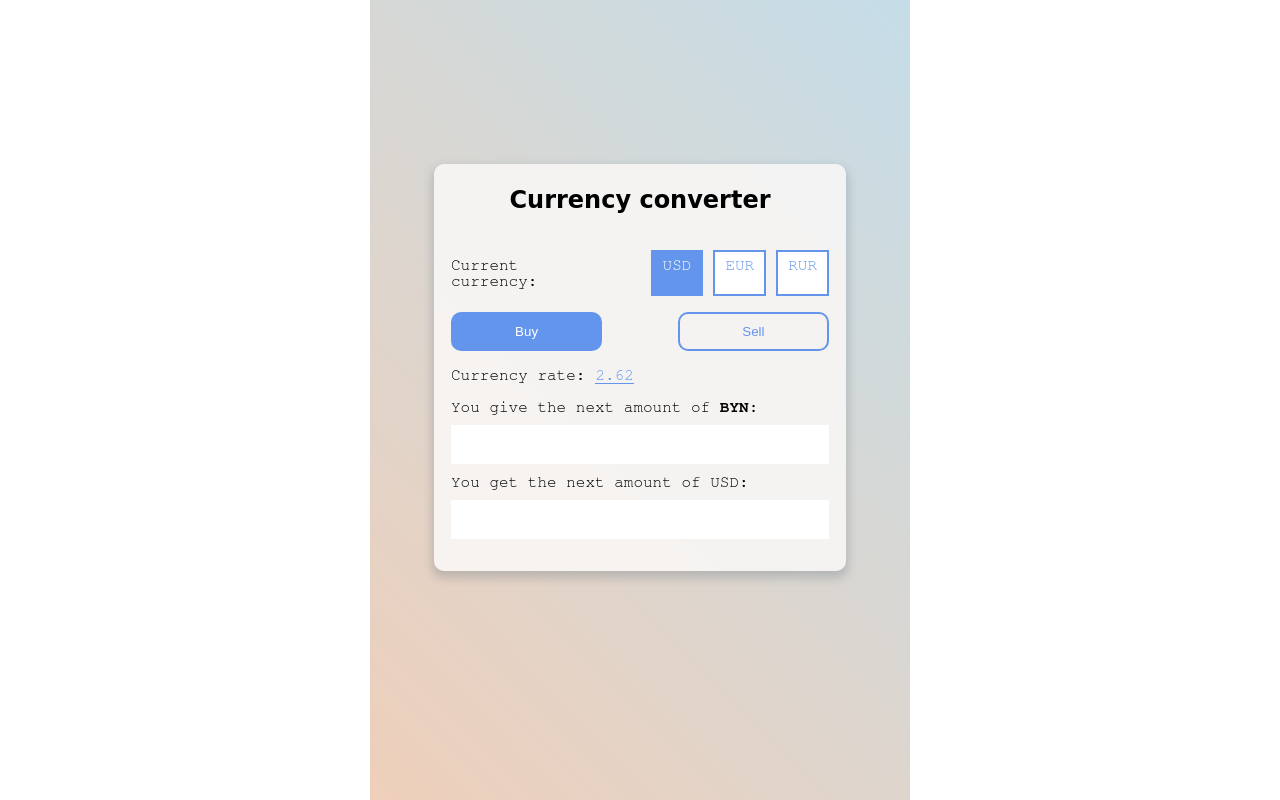
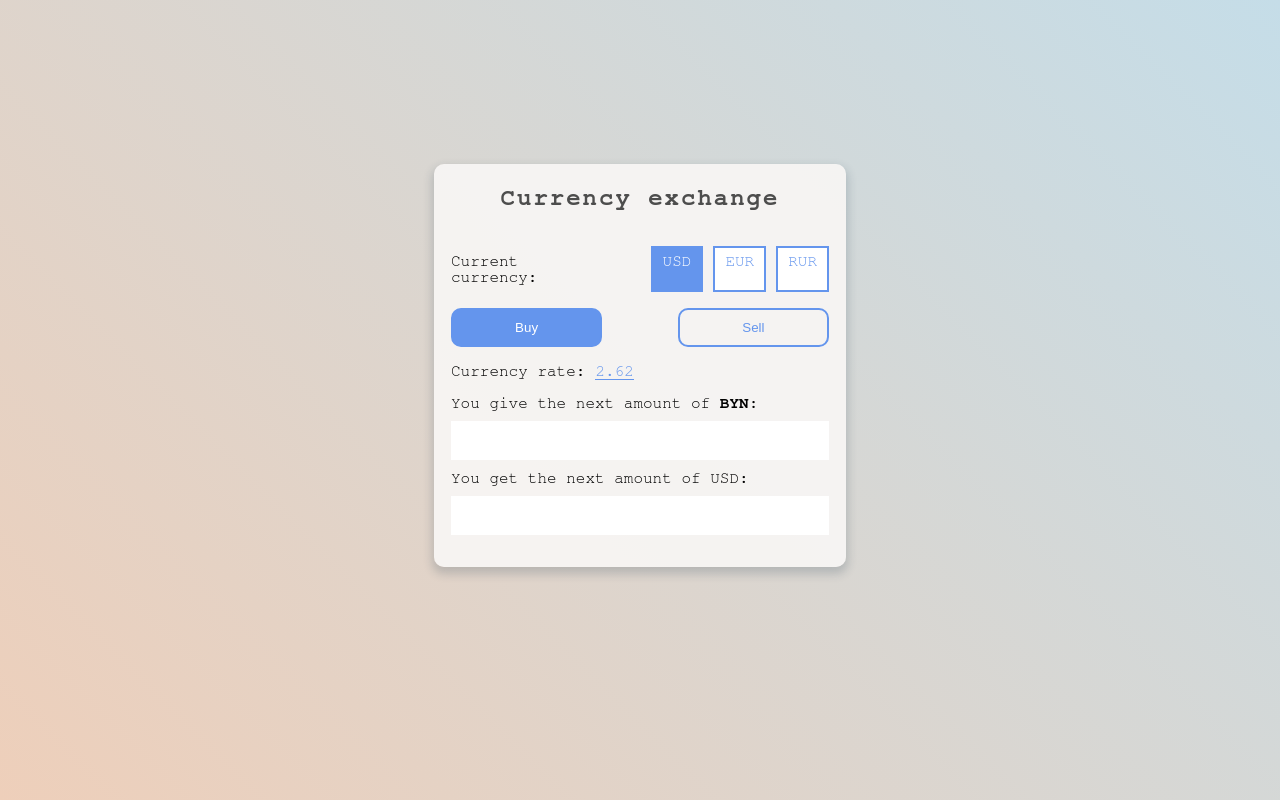
Before and after one commit to aivan3d66/currency-converter, a React (Create React App) app: page / in a window 1280 px wide. Built offline with nearby package versions, Linux system fonts and the light colour scheme.

Commit message:
add upd main title

```diff
--- a/src/App.tsx
+++ b/src/App.tsx
@@ -5,6 +5,8 @@ import styled from 'styled-components';
 
 const Container = styled.div`
   width: 100%;
+  background: linear-gradient(45deg, #EECFBA, #C5DDE8) no-repeat center 100%;
+  background-size: cover;
 `
 const Wrapper = styled.section`
   min-width: 540px;
@@ -12,8 +14,6 @@ const Wrapper = styled.section`
   height: 100vh;
   padding: 4em;
   margin: 0 auto;
-  background: linear-gradient(45deg, #EECFBA, #C5DDE8) no-repeat center 100%;
-  background-size: cover;
 `;
 
 export const App = () => {
--- a/src/components/CurrencyExchange/CurrencyExchange.tsx
+++ b/src/components/CurrencyExchange/CurrencyExchange.tsx
@@ -23,8 +23,9 @@ const Currency = styled.div`
   box-shadow: 0 5px 10px 2px rgba(34, 60, 80, 0.2);
 
   h2 {
-    font-family: Comic Sans MS, Comic Sans, cursive;
+    color: rgb(77, 77, 77);
     text-align: center;
+    letter-spacing: 2px;
   }
 
   ul {
@@ -146,7 +147,7 @@ export const CurrencyExchange: React.FC<CurrencyExchangePropsType> = (props) =>
 
   return (
     <Currency>
-      <h2>Currency converter</h2>
+      <h2>Currency exchange</h2>
       <CurrencyNames>
         <p>Current currency:</p>
         <ul>
```
